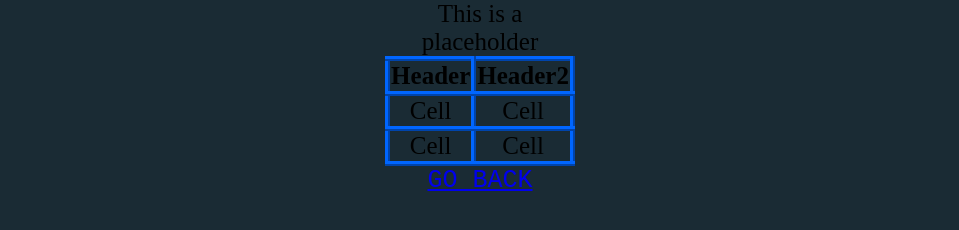
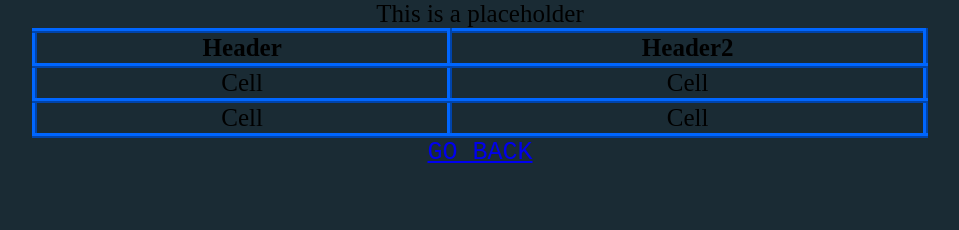
Before and after one commit to LiamB72/LiamB72.github.io, a plain HTML site: page index_no2.html in a window 1280 px wide. Shown: the whole page, without its empty margins (160-1119 px from the left). Drawn offline with Linux system fonts and the light colour scheme.

Commit message:
Update style.css

```diff
--- a/style.css
+++ b/style.css
@@ -25,13 +25,14 @@ div {
     text-align: center;
     border-collapse:  collapse;
     font-size: 25px;
-    width: auto;
+    width: 70%;
 }
 
 #link {
     font-size: 25px;
     font-family: monospace;
 }
+
 .cell {
     border: 5px #0066ff ridge;
 }
```
